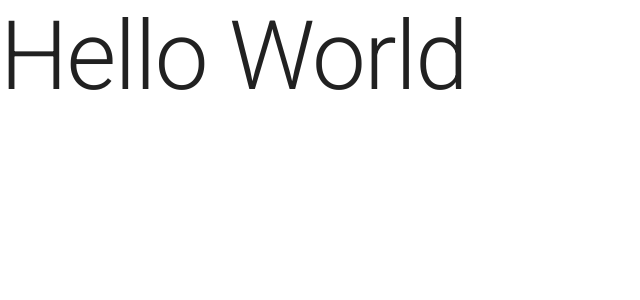
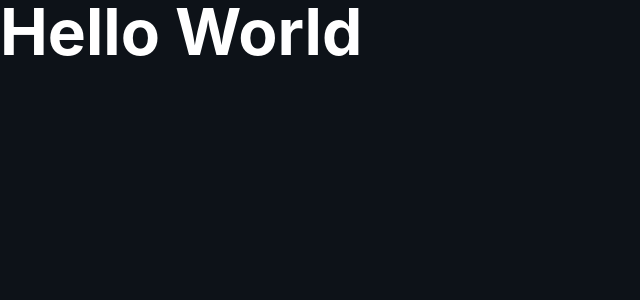
Before and after one commit to alfonsocartes/reddit-clone, a Next.js app: page / in a window 1280 px wide. Shown: the top 300 px of the page, without its empty margins (0-640 px from the left). Built offline with nearby package versions, Linux system fonts and the light colour scheme.

Commit message:
style(Theme): increase theme palette

```diff
--- a/src/theme.ts
+++ b/src/theme.ts
@@ -1,22 +1,82 @@
-import { createMuiTheme } from "@material-ui/core/styles";
-import { red } from "@material-ui/core/colors";
+import { createMuiTheme, responsiveFontSizes } from "@material-ui/core/styles";
 
-// Create a theme instance.
 const theme = createMuiTheme({
   palette: {
+    background: {
+      paper: "#1b2330",
+      default: "#0d1218",
+    },
     primary: {
-      main: "#556cd6",
+      main: "rgba(2, 106, 167, 1)",
+      contrastText: "#fff",
     },
     secondary: {
-      main: "#19857b",
+      main: "rgba(78, 151, 194, 1)",
+      contrastText: "#fff",
     },
     error: {
-      main: red.A400,
+      main: "#f44336",
+      contrastText: "#fff",
     },
-    background: {
-      default: "#fff",
+    text: {
+      primary: "#fff",
+      secondary: "rgba(255, 255, 255, 0.7)",
+      disabled: "rgba(255, 255, 255, 0.38)",
+      hint: "rgba(255, 255, 255, 0.38)",
+    },
+  },
+  typography: {
+    button: {
+      textTransform: "none",
+    },
+    fontFamily: [
+      "Inter",
+      "ui-sans-serif",
+      "system-ui",
+      "-apple-system",
+      "BlinkMacSystemFont",
+      "Segoe UI",
+      "Roboto",
+      "Helvetica Neue",
+      "Arial",
+      "Noto Sans",
+      "sans-serif",
+      "Apple Color Emoji",
+      "Segoe UI Emoji",
+      "Segoe UI Symbol",
+      "Noto Color Emoji",
+    ].join(","),
+    h1: {
+      fontSize: "4rem",
+      fontWeight: 700,
+      lineHeight: 1,
+      color: "#fff",
+    },
+    h2: {
+      letterSpacing: "-.025em",
+      fontWeight: 700,
+      fontSize: "2.25rem",
+      lineHeight: 2.5,
+      color: "#fff",
+    },
+    h3: {
+      color: "#fff",
+      fontWeight: 500,
+      fontSize: "1.25rem",
+      lineHeight: 1.75,
+    },
+    body1: {
+      fontSize: "1rem",
+      lineHeight: 1.75,
+      color: "#d1d5db",
+    },
+    body2: {
+      fontSize: "1rem",
+      lineHeight: 1.75,
+      color: "#9CA3AF",
     },
   },
 });
 
-export default theme;
+// https://material-ui.com/customization/theming/#responsivefontsizes-theme-options-theme
+export default responsiveFontSizes(theme);
```
